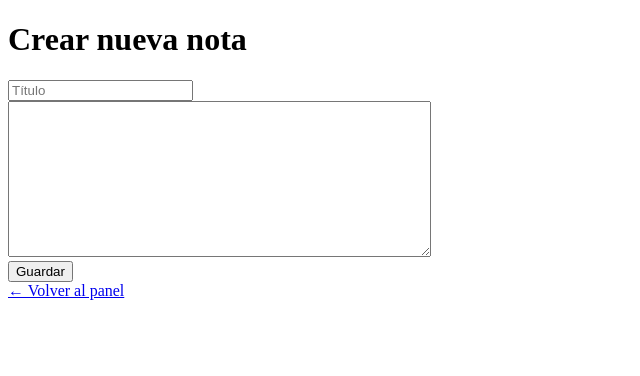
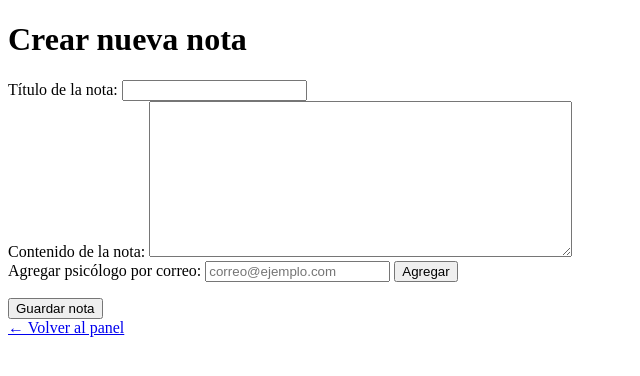
Before and after one commit to VillalobosLobos/proyectoCripto, a Flask app: page /create_note in a window 1280 px wide. Shown: the top 376 px of the page, without its empty margins (0-640 px from the left). Run offline with Flask 3, Linux system fonts and the light colour scheme; the visitor is signed in with stand-in values (Sample User, id 1).

Commit message:
segundo entregable

```diff
--- a/app.py
+++ b/app.py
@@ -8,7 +8,7 @@ from cryptography.hazmat.primitives.asymmetric import ec
 from cryptography.hazmat.primitives import serialization
 from werkzeug.security import generate_password_hash
 from werkzeug.security import check_password_hash
-from db.models import db, Psychologist, Note
+from db.models import db, Psychologist, Note, Access
 import os
 
 app = Flask(__name__)
@@ -56,6 +56,27 @@ def decrypt_note(encrypted_data, session_key):
     cipher = Cipher(algorithms.AES(session_key), modes.CFB(iv), backend=default_backend())
     decryptor = cipher.decryptor()
     return (decryptor.update(encrypted_note) + decryptor.finalize()).decode('utf-8')
+
+def encrypt_session_key_for_receiver(private_key_sender, public_key_receiver, session_key):
+    # ✅ CORRECTO: especifica ec.ECDH()
+    shared_key = private_key_sender.exchange(ec.ECDH(), public_key_receiver)
+
+    # Derivar clave simétrica con HKDF
+    derived_key = HKDF(
+        algorithm=hashes.SHA256(),
+        length=32,
+        salt=None,
+        info=b'session key encryption',
+        backend=default_backend()
+    ).derive(shared_key)
+
+    # Cifrar la clave de sesión AES con AES-CFB
+    iv = os.urandom(16)
+    cipher = Cipher(algorithms.AES(derived_key), modes.CFB(iv), backend=default_backend())
+    encryptor = cipher.encryptor()
+    encrypted_session_key = encryptor.update(session_key) + encryptor.finalize()
+
+    return iv + encrypted_session_key
 
 @app.route('/')
 def index():
@@ -145,30 +166,59 @@ def create_note():
     if 'user_id' not in session:
         return redirect(url_for('login'))
 
-    if request.method=='POST':
-        note=request.form['note']
-        title=request.form['title']
+    if request.method == 'POST':
+        note_text = request.form['note']
+        title = request.form.get('title', 'Sin título')
+        correos = request.form.get('correos_autorizados', '').split(',')
+
+        # Psicólogo autor
         user = db.session.get(Psychologist, session['user_id'])
-        email = user.email
-        public_key= user.ecc_public_key
-        public_key_obj = serialization.load_pem_public_key(
-            public_key.encode('utf-8')
-            )
-        private_key=load_key_private(email)
+        email_autor = user.email
+        private_key_autor = load_key_private(email_autor)
 
-        # Derivar la clave de sesión
-        session_key = derive_session_key(private_key, public_key_obj)
+        # Clave de sesión (AES) aleatoria
+        session_key = os.urandom(32)  # AES-256
 
-        # Cifrar
-        encrypted_note = encrypt_note(note, session_key)
+        # Cifrar la nota
+        encrypted_note = encrypt_note(note_text, session_key)
 
-        #Crear la instancia de la nota
-        new_note=Note(
+        # Guardar la nota
+        nueva_nota = Note(
             psychologist_id=user.id,
             title=title,
-            encrypted_note=encrypted_note,
+            encrypted_note=encrypted_note
         )
-        db.session.add(new_note)
+        db.session.add(nueva_nota)
+        db.session.commit()
+
+        # Compartir clave con cada psicólogo autorizado
+        for correo in correos:
+            correo = correo.strip()
+            if not correo:
+                continue
+
+            psicologo = Psychologist.query.filter_by(email=correo).first()
+            if psicologo:
+                try:
+                    public_key_receiver = serialization.load_pem_public_key(
+                        psicologo.ecc_public_key.encode('utf-8')
+                    )
+                    encrypted_session_key = encrypt_session_key_for_receiver(
+                        private_key_autor,
+                        public_key_receiver,
+                        session_key
+                    )
+                    acceso = Access(
+                        note_id=nueva_nota.id,
+                        psychologist_id=psicologo.id,
+                        encrypted_session_key=encrypted_session_key
+                    )
+                    db.session.add(acceso)
+                except Exception as e:
+                    print(f"Error compartiendo con {correo}: {e}")
+            else:
+                print(f"Psicólogo con correo {correo} no encontrado.")
+
         db.session.commit()
         return redirect(url_for('main_panel'))
 
--- /dev/null
+++ b/static/scripts.js
@@ -0,0 +1,24 @@
+let correos = [];
+
+function agregarCorreo() {
+    const input = document.getElementById("correo_input");
+    const correo = input.value.trim();
+
+    if (correo && !correos.includes(correo)) {
+        correos.push(correo);
+        actualizarLista();
+    }
+
+    input.value = "";
+    document.getElementById("correos_autorizados").value = correos.join(",");
+}
+
+function actualizarLista() {
+    const lista = document.getElementById("lista_correos");
+    lista.innerHTML = "";
+    correos.forEach(correo => {
+        const li = document.createElement("li");
+        li.textContent = correo;
+        lista.appendChild(li);
+    });
+}
--- a/templates/create_note.html
+++ b/templates/create_note.html
@@ -5,11 +5,24 @@
 </head>
 <body>
     <h1>Crear nueva nota</h1>
-    <form method="post" action="{{ url_for('create_note') }}">
-        <input type="text" name="title" placeholder="Título" required><br>
+    <form method="POST" action="{{ url_for('create_note') }}">
+        <label>Título de la nota:</label>
+        <input type="text" name="title" required><br>
+
+        <label>Contenido de la nota:</label>
         <textarea name="note" rows="10" cols="50" required></textarea><br>
-        <button type="submit">Guardar</button>
+
+        <label>Agregar psicólogo por correo:</label>
+        <input type="email" id="correo_input" placeholder="correo@ejemplo.com">
+        <button type="button" onclick="agregarCorreo()">Agregar</button>
+
+        <ul id="lista_correos"></ul>
+        <input type="hidden" name="correos_autorizados" id="correos_autorizados">
+
+        <button type="submit">Guardar nota</button>
     </form>
+
+    <script src="{{ url_for('static', filename='scripts.js') }}"></script>
     <a href="{{ url_for('main_panel') }}">← Volver al panel</a>
 </body>
 </html>
```
Also changed, not shown: db/models.py (+13 -0 lines), db/data.db, 4 other files.
